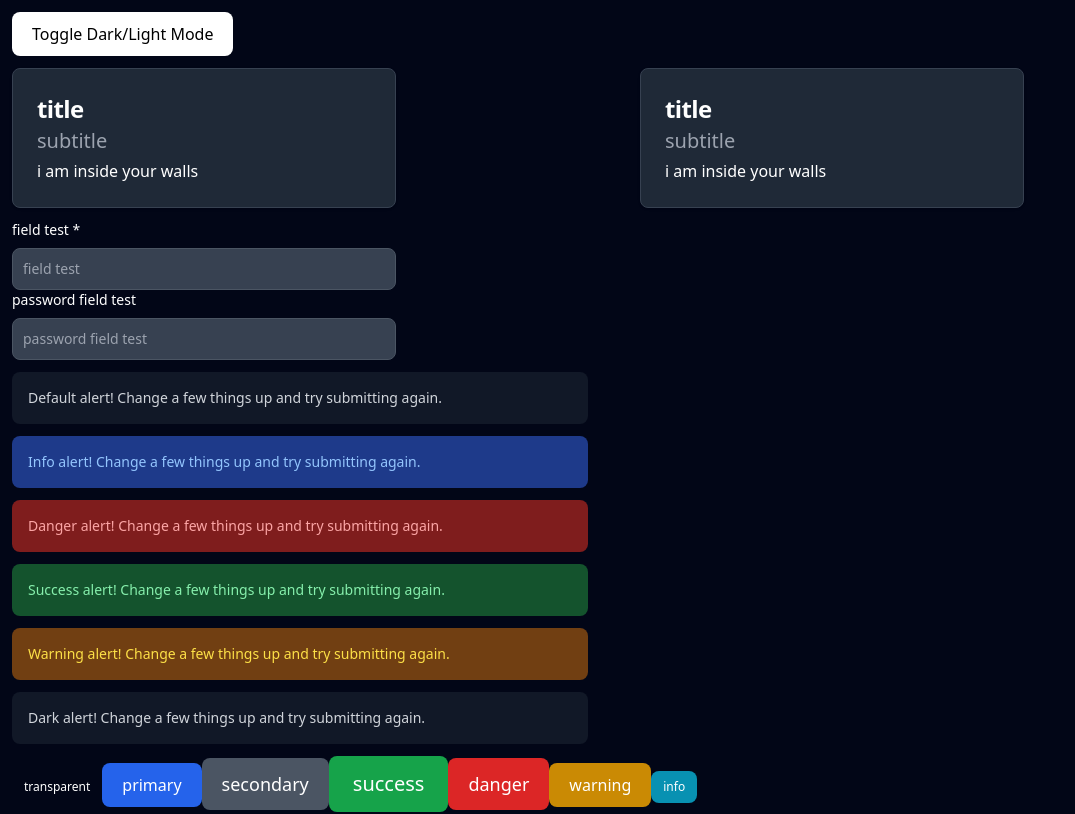
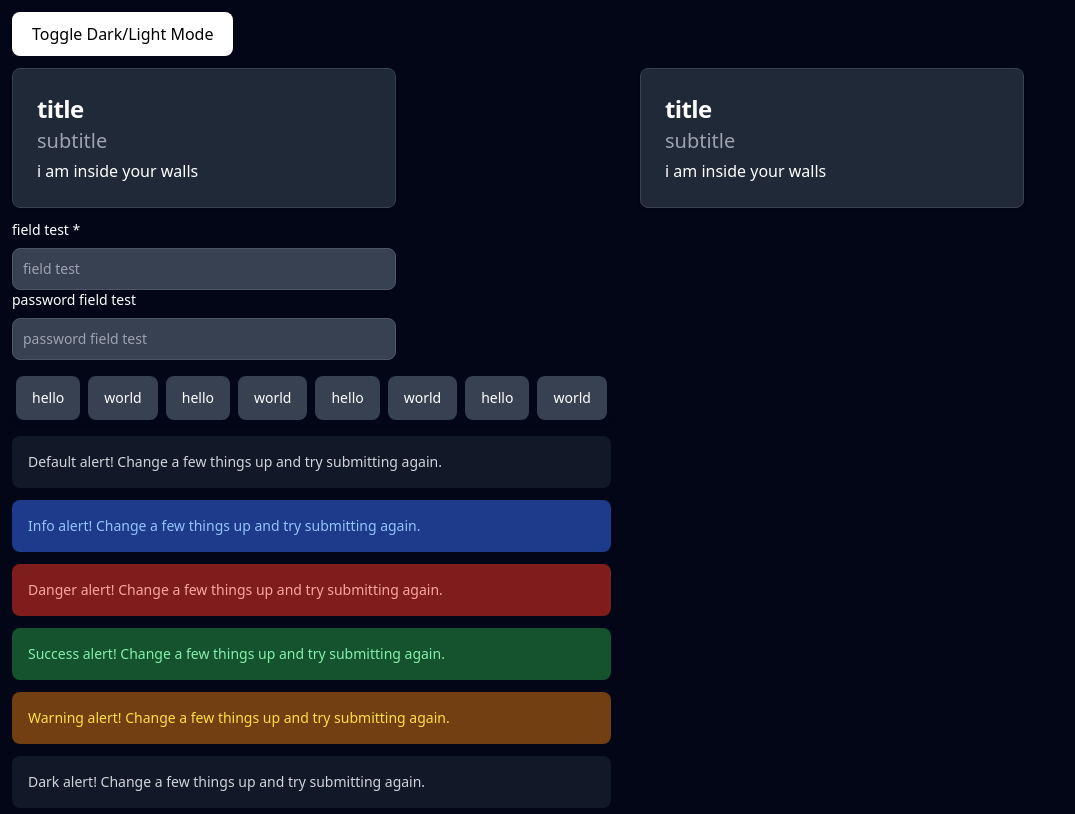
Before and after one commit to maximilianoluci/vue-playground, a Vue app: page / in a window 1280 px wide. Shown: the top 814 px of the page, without its empty margins (0-1075 px from the left). Built offline with nearby package versions, Linux system fonts and the light colour scheme.

Commit message:
added button group

```diff
--- /dev/null
+++ b/src/components/button/ButtonGroupComponent.vue
@@ -0,0 +1,18 @@
+<template>
+  <div class="inline-flex rounded-md shadow-sm">
+    <button
+      v-for="item in items"
+      :key="item"
+      type="button"
+      class="px-4 py-2 text-sm font-medium text-gray-900 bg-white hover:bg-gray-100 rounded-lg m-1 hover:text-blue-700 focus:z-10 focus:ring-2 focus:ring-blue-700 focus:text-blue-700 dark:bg-gray-700 dark:border-gray-600 dark:text-white dark:hover:text-white dark:hover:bg-gray-600 dark:focus:ring-blue-500 dark:focus:text-white"
+    >
+      {{ item }}
+    </button>
+  </div>
+</template>
+
+<script setup lang="ts">
+defineProps<{
+  items?: string[];
+}>();
+</script>
--- a/src/views/HomeView.vue
+++ b/src/views/HomeView.vue
@@ -29,6 +29,7 @@
       />
     </div>
     <div class="grid grid-rows-6 gap-3 max-w-xl mb-3">
+      <button-group-component :items="buttonItems" />
       <alert-component text="Change a few things up and try submitting again." />
       <alert-component text="Change a few things up and try submitting again." color="info" />
       <alert-component text="Change a few things up and try submitting again." color="danger" />
@@ -104,6 +105,7 @@ import CardComponent from "../components/card/CardComponent.vue";
 import ButtonComponent from "../components/button/ButtonComponent.vue";
 import InputComponent from "../components/input/InputComponent.vue";
 import AlertComponent from "@/components/alert/AlertComponent.vue";
+import ButtonGroupComponent from "@/components/button/ButtonGroupComponent.vue";
 
 let isDarkMode: boolean = false;
 
@@ -114,4 +116,6 @@ function toggleUiMode(): void {
     htmlElement.classList.toggle("dark", isDarkMode);
   }
 }
+
+const buttonItems = ["hello", "world", "hello", "world", "hello", "world", "hello", "world"];
 </script>
```
